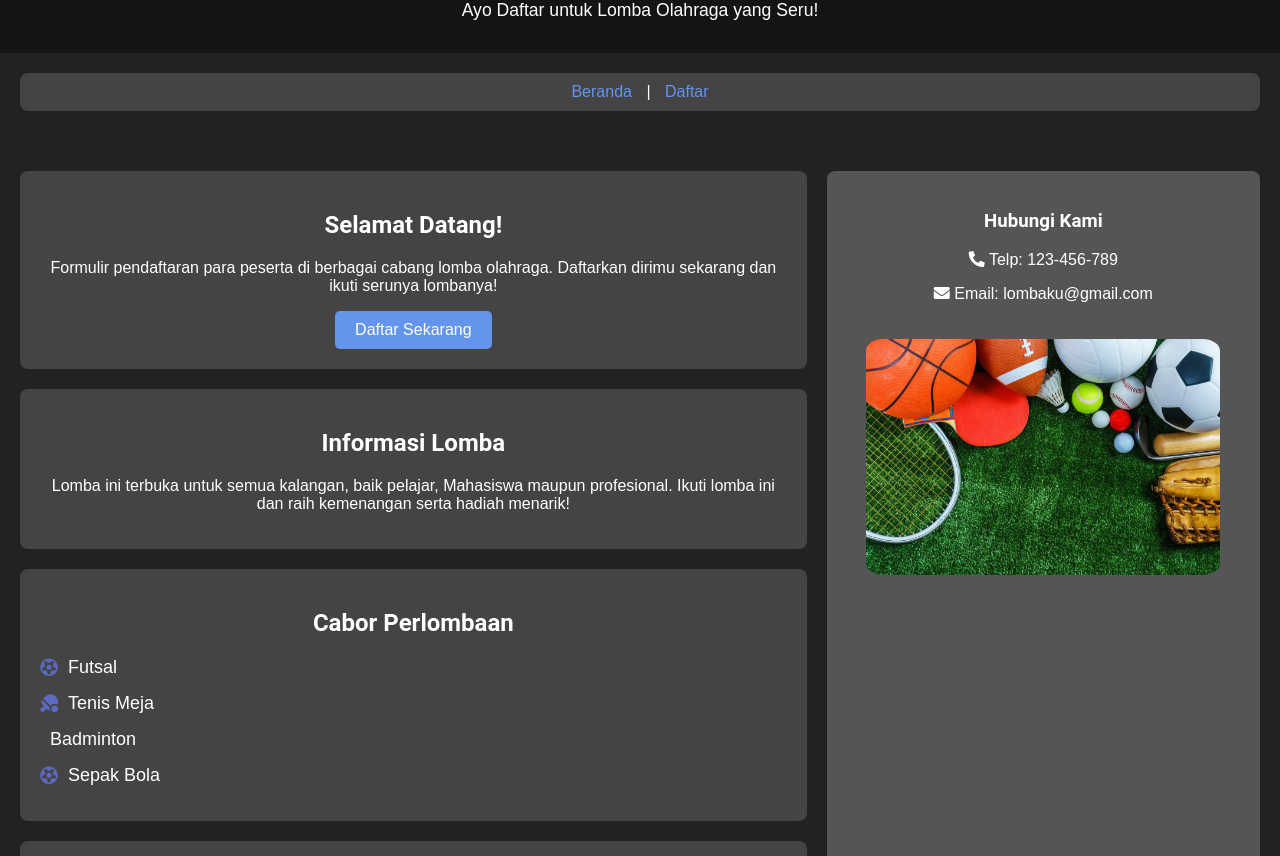
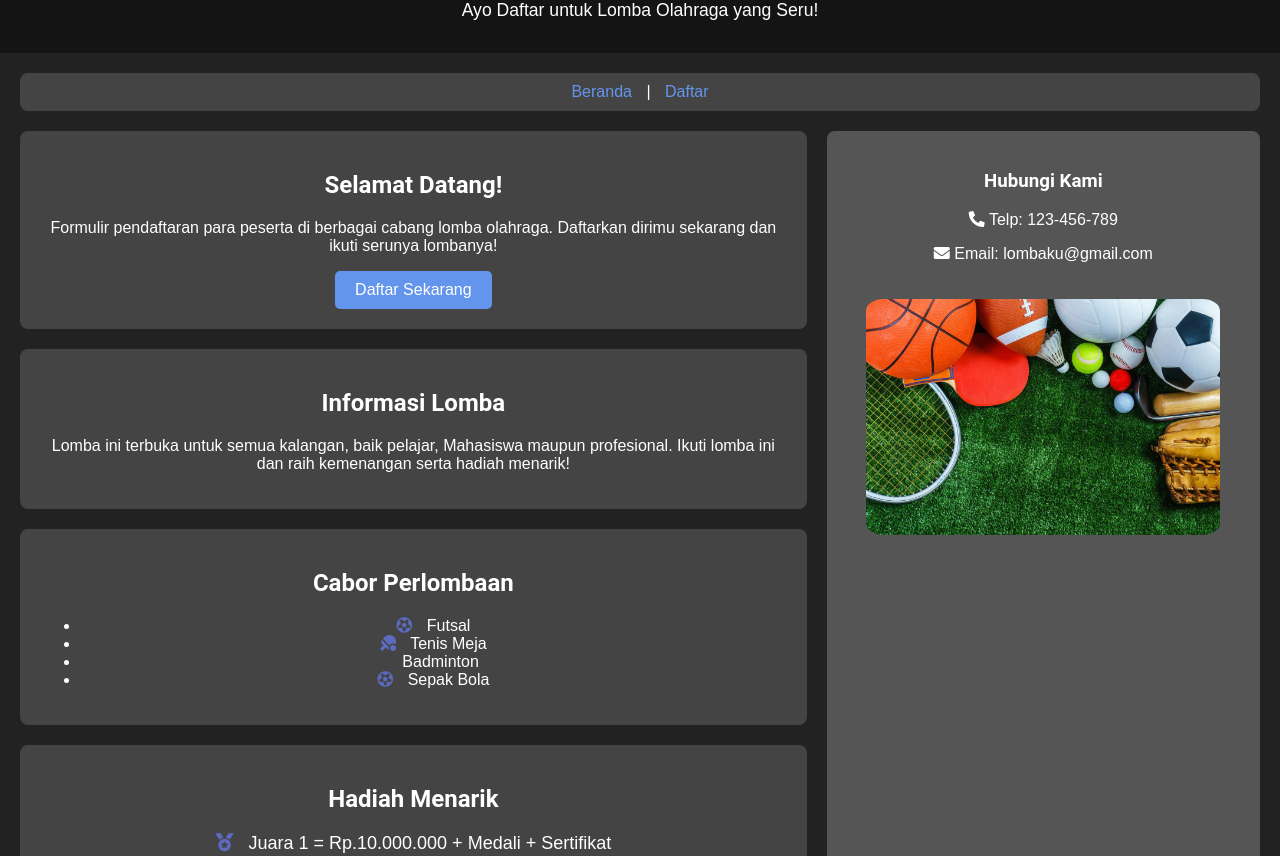
Before and after one commit to Syahruriski97/konsep1, a plain HTML site: page index.html in a window 1280 px wide. Shown: the part 96-952 px from the top of the page. Drawn offline with Linux system fonts and the light colour scheme.

Commit message:
Update index.html

```diff
--- a/index.html
+++ b/index.html
@@ -7,7 +7,6 @@
     <link rel="stylesheet" href="style.css">
     <link href="https://cdnjs.cloudflare.com/ajax/libs/font-awesome/5.15.4/css/all.min.css" rel="stylesheet">
     <style>
-        /* Button Daftar */
         .btn-daftar {
             display: block;
             width: 100%;
@@ -44,72 +43,26 @@
             }
         }
 
-        /* Animasi Fade In untuk Kontainer */
-        @keyframes fadeIn {
-            0% {
-                opacity: 0;
-                transform: translateY(20px);
-            }
-            100% {
-                opacity: 1;
-                transform: translateY(0);
-            }
-        }
-
-        /* Kontainer Umum */
-        .content {
-            display: flex;
-            justify-content: space-between;
-            gap: 20px;
-            margin-top: 40px;
-        }
-
-        .articles {
-            width: 65%;
-        }
-
-        .aside {
-            width: 30%;
-        }
-
-        /* Cabang Perlombaan dan Hadiah Menarik */
-        .prize-list, .cabor-list {
+        .prize-list {
             list-style-type: none;
             padding: 0;
             margin: 0;
         }
 
-        .prize-list li, .cabor-list li {
+        .prize-list li {
             font-size: 18px;
-            margin-bottom: 15px;
-            display: flex;
-            align-items: center;
+            margin-bottom: 10px;
         }
 
-        .prize-list i, .cabor-list i {
+        .prize-list i {
             margin-right: 10px;
-            color: #5c6bc0; /* Flower Blue */
+            color: #5c6bc0; /* Flower Blue color */
         }
 
-        /* Animasi Fade-In untuk Hadiah Menarik dan Cabang Perlombaan */
-        .fade-in {
-            animation: fadeIn 1.5s ease-out forwards;
+        .cabor-list i {
+            margin-right: 10px;
+            color: #5c6bc0; /* Flower Blue color */
         }
-
-        .prize-list li, .cabor-list li {
-            opacity: 0; /* Initial state for fade-in */
-        }
-
-        .fade-in .prize-list li, .fade-in .cabor-list li {
-            opacity: 1;
-        }
-
-        /* Styling untuk Hubungi Kami */
-        aside img {
-            width: 90%;
-            border-radius: 5%;
-        }
-
     </style>
 </head>
 <body>
@@ -140,7 +93,7 @@
                     <p>Lomba ini terbuka untuk semua kalangan, baik pelajar, Mahasiswa maupun profesional. Ikuti lomba ini dan raih kemenangan serta hadiah menarik!</p>
                 </article>
 
-                <article class="fade-in">
+                <article>
                     <h2>Cabor Perlombaan</h2>
                     <ul class="cabor-list">
                         <li><i class="fas fa-futbol"></i> Futsal</li>
@@ -150,7 +103,7 @@
                     </ul>
                 </article>
 
-                <article class="fade-in">
+                <article>
                     <h2>Hadiah Menarik</h2>
                     <ul class="prize-list">
                         <li><i class="fas fa-medal"></i> Juara 1 = Rp.10.000.000 + Medali + Sertifikat</li>
@@ -165,7 +118,7 @@
                 <h3>Hubungi Kami</h3>
                 <p><i class="fas fa-phone-alt"></i> Telp: 123-456-789</p>
                 <p><i class="fas fa-envelope"></i> Email: lombaku@gmail.com</p>
-                <img src="B100484_11zon-1.jpg" alt="Gambar terkait lomba">
+                <img src="B100484_11zon-1.jpg" style="width: 90%; border-radius: 5%;">
             </aside>
         </div>
     </main>
```
